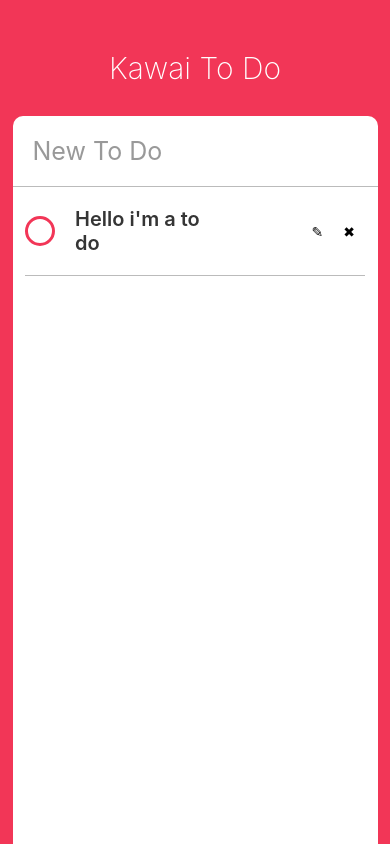
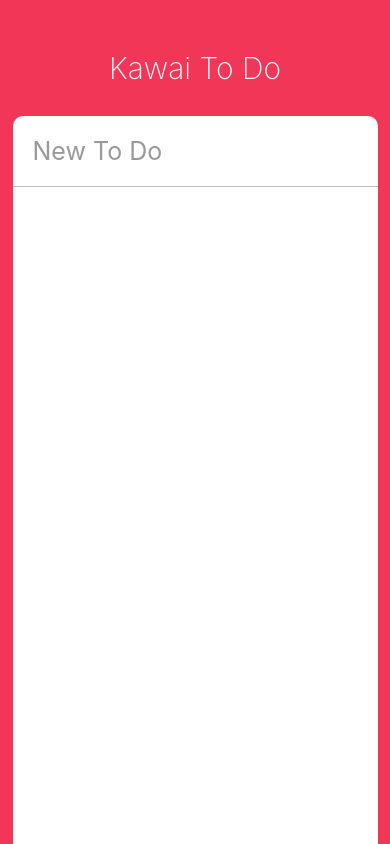
Before and after one commit to jjoylee/kawai-todo, a React Native app: screen / in a window 390 px wide. Built offline with nearby package versions, Linux system fonts and the light colour scheme.

Commit message:
Saing To Dos part Two

```diff
--- a/App.js
+++ b/App.js
@@ -8,13 +8,15 @@
 export default class App extends React.Component {
   state = {
     newToDo : "",
-    loadedToDos : false
+    loadedToDos : false,
+    toDos : {}
   };
   componentDidMount = () => {
     this._loadToDos();
   }
   render() {
-    const { newToDo, loadedToDos } = this.state;
+    const { newToDo, loadedToDos, toDos } = this.state;
+    console.log(toDos);
     if(!loadedToDos){
       return <AppLoading/>;
     }
@@ -33,7 +35,7 @@
            autoCorrect={false}
            onSubmitEditing={this._addToDo}/>
            <ScrollView contentContainerStyle={styles.toDos}>
-            <ToDo text={"Hello i'm a to do "}/>
+            {Object.values(toDos).map(toDo => <ToDo key={toDo.id} {...toDo} deleteToDo={this._deleteToDo}/>)}
           </ScrollView>
         </View>
       </View>
@@ -74,6 +76,17 @@
       });
     }
   };
+  _deleteToDo = (id) => {
+    this.setState(prevState => {
+      const toDos = prevState.toDos;
+      delete toDos[id];
+      const newState = {
+        ...prevState,
+        ...toDos
+      };
+      return {...newState};
+    });
+  }
 }
 
 const styles = StyleSheet.create({
--- a/ToDo.js
+++ b/ToDo.js
@@ -1,15 +1,23 @@
 import React, {Component } from "react";
 import { View, Text, TouchableOpacity, StyleSheet, Dimensions, TextInput } from "react-native";
+import PropTypes from "prop-types";
+
 const {width, height} = Dimensions.get("window");
 
 export default class ToDo extends Component{
-    state = {
-        isEditing:false,
-        isCompleted:false,
-        toDoValue : ""
+    constructor(props){
+        super(props);
+        this.state = { isEditing:false, toDoValue : props.text }
     }
+    static propTypes = {
+        text : PropTypes.string.isRequired,
+        isCompleted : PropTypes.bool.isRequired,
+        deleteToDo : PropTypes.func.isRequired,
+        id : PropTypes.string.isRequired
+    }
+
     render(){
-        const { text } = this.props;
+        const { text, id, deleteToDo } = this.props;
         const {isCompleted, isEditing, toDoValue} = this.state;
         return (
             <View style={styles.container}>
@@ -53,7 +61,7 @@
                                 <Text style={styles.actionText}>✎</Text>
                             </View>
                         </TouchableOpacity>
-                        <TouchableOpacity>
+                        <TouchableOpacity onPressOut ={() => deleteToDo(id)}>
                             <View style={styles.actionContainer}>
                                 <Text style={styles.actionText}>✖</Text>
                             </View>
@@ -71,8 +79,7 @@
         });
     }
     _startEditing = () => {
-        const { text } = this.props;
-        this.setState({ isEditing : true, toDoValue : text });
+        this.setState({ isEditing : true });
     }
     _finishEditing = () => {
         this.setState({
@@ -123,8 +130,7 @@
     column : {
         flexDirection:"row",
         alignItems:"center",
-        width: width /2,
-        justifyContent:"space-between"
+        width: width /2
     },
     actions : {
         flexDirection:"row"
```
